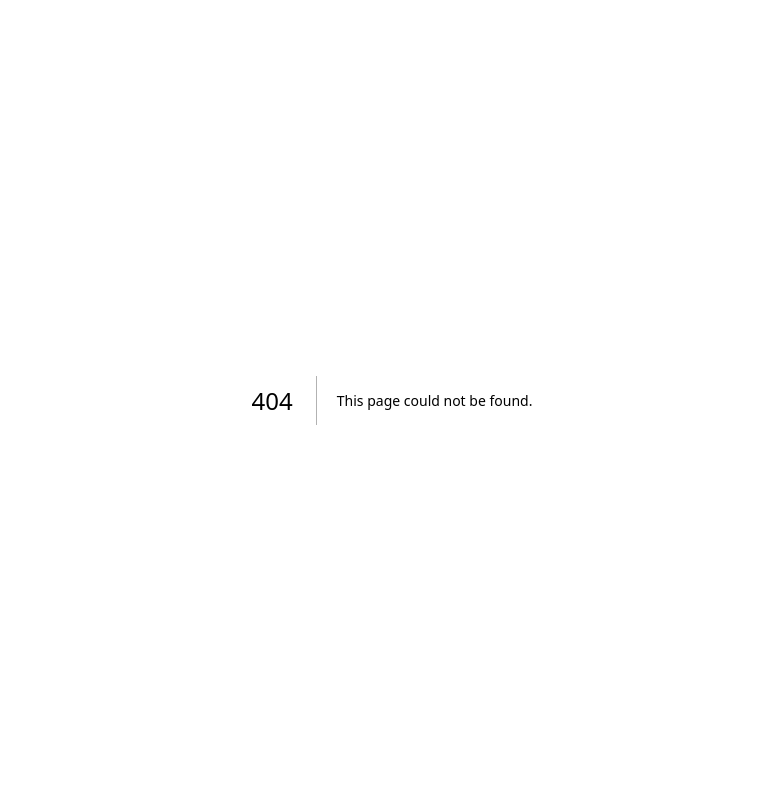
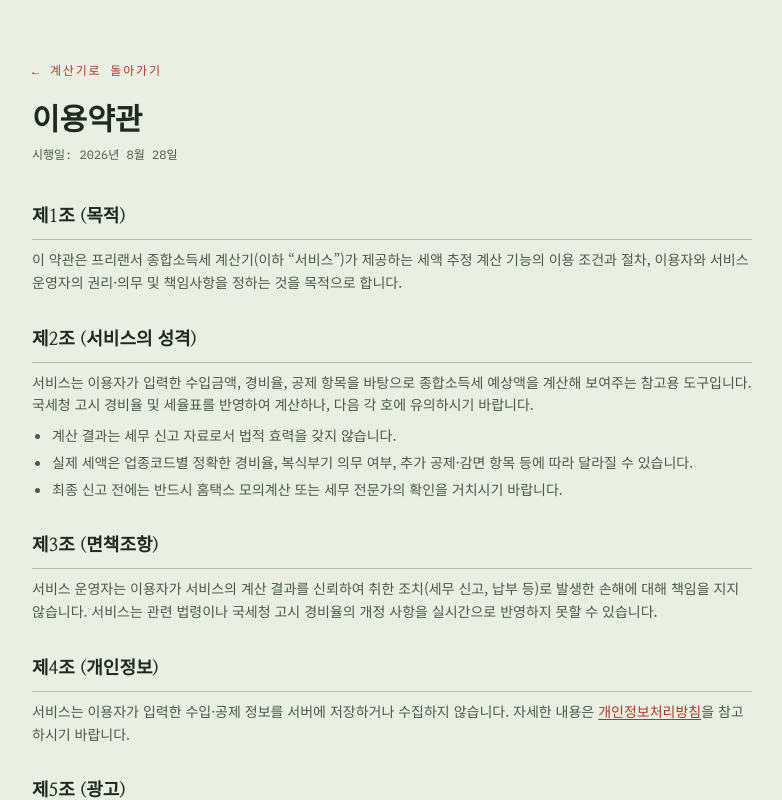
Before and after one commit to bumi0666/Tax, a Next.js app in the folder freelancer-tax-calc/freelancer-tax-calc/: page /terms in a window 1280 px wide. Before the commit this address had no page. Shown: the top 800 px of the page, without its empty margins (248-1030 px from the left). Built offline with nearby package versions, Linux system fonts and the light colour scheme.

Commit message:
Add files via upload

```diff
--- a/freelancer-tax-calc/freelancer-tax-calc/app/page.tsx
+++ b/freelancer-tax-calc/freelancer-tax-calc/app/page.tsx
@@ -1,3 +1,4 @@
+import Link from "next/link";
 import Calculator from "./components/Calculator";
 
 export default function Home() {
@@ -22,9 +23,19 @@ export default function Home() {
         <Calculator />
 
         <footer className="mt-16 pt-6 border-t border-[var(--rule)] text-[12px] text-[var(--ink-soft)] leading-relaxed">
-          2026년 5월 신고(2025년 귀속) 세율표 기준 추정 계산입니다. 실제 세액은 소득공제·세액공제
-          항목, 복식부기 의무 여부 등에 따라 달라질 수 있으니 최종 신고 전 홈택스 모의계산 또는
-          세무 전문가 확인을 권장합니다.
+          <p>
+            2026년 5월 신고(2025년 귀속) 세율표 기준 추정 계산입니다. 실제 세액은 소득공제·세액공제
+            항목, 복식부기 의무 여부 등에 따라 달라질 수 있으니 최종 신고 전 홈택스 모의계산 또는
+            세무 전문가 확인을 권장합니다.
+          </p>
+          <div className="mt-4 flex gap-4 font-mono text-[11px]">
+            <Link href="/terms" className="hover:text-[var(--stamp)] hover:underline">
+              이용약관
+            </Link>
+            <Link href="/privacy" className="hover:text-[var(--stamp)] hover:underline">
+              개인정보처리방침
+            </Link>
+          </div>
         </footer>
       </div>
     </main>
--- /dev/null
+++ b/freelancer-tax-calc/freelancer-tax-calc/app/privacy/page.tsx
@@ -0,0 +1,105 @@
+import Link from "next/link";
+import type { Metadata } from "next";
+
+export const metadata: Metadata = {
+  title: "개인정보처리방침 | 프리랜서 종합소득세 계산기",
+};
+
+export default function PrivacyPage() {
+  return (
+    <main className="flex-1 bg-[var(--paper)]">
+      <div className="max-w-3xl mx-auto px-6 pt-14 pb-24">
+        <Link
+          href="/"
+          className="font-mono text-xs tracking-[0.15em] text-[var(--stamp)] mb-6 inline-block hover:underline"
+        >
+          ← 계산기로 돌아가기
+        </Link>
+
+        <h1 className="font-display text-3xl font-bold mb-2">개인정보처리방침</h1>
+        <p className="font-mono text-xs text-[var(--ink-soft)] mb-10">시행일: 2026년 8월 28일</p>
+
+        <div className="space-y-8 text-[14px] leading-relaxed text-[var(--ink)]">
+          <Section title="1. 수집하는 정보">
+            <p>
+              프리랜서 종합소득세 계산기(이하 &ldquo;서비스&rdquo;)는 계산 기능 이용을 위해
+              이용자가 입력하는 수입금액, 경비율, 공제 인원 등의 정보를 별도의 서버에 저장하지
+              않습니다. 입력값은 이용자의 브라우저 내에서만 처리되며, 페이지를 벗어나면
+              사라집니다.
+            </p>
+          </Section>
+
+          <Section title="2. 광고 및 쿠키">
+            <p>
+              서비스는 운영을 위해 Google AdSense 등 제3자 광고를 게재할 수 있습니다. Google을
+              비롯한 광고 제공업체는 이용자에게 맞춤형 광고를 제공하기 위해 쿠키를 사용할 수
+              있습니다.
+            </p>
+            <ul className="list-disc pl-5 mt-2 space-y-1">
+              <li>
+                Google의 광고 쿠키 사용에 대한 자세한 내용은{" "}
+                <a
+                  href="https://policies.google.com/technologies/ads"
+                  target="_blank"
+                  rel="noopener noreferrer"
+                  className="text-[var(--stamp)] underline underline-offset-2"
+                >
+                  Google 광고 정책 페이지
+                </a>
+                에서 확인할 수 있습니다.
+              </li>
+              <li>
+                이용자는 브라우저 설정을 통해 쿠키 저장을 거부하거나 삭제할 수 있으며, 이 경우
+                일부 광고 기능이 제한될 수 있습니다.
+              </li>
+              <li>
+                <a
+                  href="https://adssettings.google.com/"
+                  target="_blank"
+                  rel="noopener noreferrer"
+                  className="text-[var(--stamp)] underline underline-offset-2"
+                >
+                  Google 광고 설정
+                </a>
+                에서 맞춤형 광고를 비활성화할 수 있습니다.
+              </li>
+            </ul>
+          </Section>
+
+          <Section title="3. 방문 통계 분석">
+            서비스는 방문자 수, 페이지 조회수 등 서비스 개선을 위한 목적으로 Google Analytics
+            등 분석 도구를 사용할 수 있습니다. 이를 통해 수집되는 정보는 개인을 식별할 수 없는
+            형태의 통계 정보입니다.
+          </Section>
+
+          <Section title="4. 개인정보의 제3자 제공">
+            서비스는 이용자의 개인정보를 별도로 수집하지 않으므로 제3자에게 제공하지 않습니다.
+            다만 광고·분석 도구 제공업체(Google 등)가 자체 정책에 따라 쿠키 기반 정보를 처리할
+            수 있습니다.
+          </Section>
+
+          <Section title="5. 문의처">
+            개인정보처리방침에 대한 문의사항은 서비스 내 안내된 연락처로 문의해 주시기
+            바랍니다.
+          </Section>
+
+          <Section title="6. 방침의 변경">
+            이 방침은 관련 법령 또는 서비스 운영 방침에 따라 변경될 수 있으며, 변경 시 이
+            페이지를 통해 공지합니다.
+          </Section>
+        </div>
+      </div>
+    </main>
+  );
+}
+
+function Section({ title, children }: { title: string; children: React.ReactNode }) {
+  return (
+    <section>
+      <h2 className="font-display text-lg font-bold mb-2 pb-2 border-b border-[var(--rule)]">
+        {title}
+      </h2>
+      <div className="text-[var(--ink-soft)]">{children}</div>
+    </section>
+  );
+}
--- /dev/null
+++ b/freelancer-tax-calc/freelancer-tax-calc/app/terms/page.tsx
@@ -0,0 +1,87 @@
+import Link from "next/link";
+import type { Metadata } from "next";
+
+export const metadata: Metadata = {
+  title: "이용약관 | 프리랜서 종합소득세 계산기",
+};
+
+export default function TermsPage() {
+  return (
+    <main className="flex-1 bg-[var(--paper)]">
+      <div className="max-w-3xl mx-auto px-6 pt-14 pb-24">
+        <Link
+          href="/"
+          className="font-mono text-xs tracking-[0.15em] text-[var(--stamp)] mb-6 inline-block hover:underline"
+        >
+          ← 계산기로 돌아가기
+        </Link>
+
+        <h1 className="font-display text-3xl font-bold mb-2">이용약관</h1>
+        <p className="font-mono text-xs text-[var(--ink-soft)] mb-10">시행일: 2026년 8월 28일</p>
+
+        <div className="space-y-8 text-[14px] leading-relaxed text-[var(--ink)]">
+          <Section title="제1조 (목적)">
+            이 약관은 프리랜서 종합소득세 계산기(이하 &ldquo;서비스&rdquo;)가 제공하는 세액
+            추정 계산 기능의 이용 조건과 절차, 이용자와 서비스 운영자의 권리·의무 및 책임사항을
+            정하는 것을 목적으로 합니다.
+          </Section>
+
+          <Section title="제2조 (서비스의 성격)">
+            <p>
+              서비스는 이용자가 입력한 수입금액, 경비율, 공제 항목을 바탕으로 종합소득세
+              예상액을 계산해 보여주는 참고용 도구입니다. 국세청 고시 경비율 및 세율표를
+              반영하여 계산하나, 다음 각 호에 유의하시기 바랍니다.
+            </p>
+            <ul className="list-disc pl-5 mt-2 space-y-1">
+              <li>계산 결과는 세무 신고 자료로서 법적 효력을 갖지 않습니다.</li>
+              <li>
+                실제 세액은 업종코드별 정확한 경비율, 복식부기 의무 여부, 추가 공제·감면 항목
+                등에 따라 달라질 수 있습니다.
+              </li>
+              <li>
+                최종 신고 전에는 반드시 홈택스 모의계산 또는 세무 전문가의 확인을 거치시기
+                바랍니다.
+              </li>
+            </ul>
+          </Section>
+
+          <Section title="제3조 (면책조항)">
+            서비스 운영자는 이용자가 서비스의 계산 결과를 신뢰하여 취한 조치(세무 신고,
+            납부 등)로 발생한 손해에 대해 책임을 지지 않습니다. 서비스는 관련 법령이나 국세청
+            고시 경비율의 개정 사항을 실시간으로 반영하지 못할 수 있습니다.
+          </Section>
+
+          <Section title="제4조 (개인정보)">
+            서비스는 이용자가 입력한 수입·공제 정보를 서버에 저장하거나 수집하지 않습니다.
+            자세한 내용은{" "}
+            <Link href="/privacy" className="text-[var(--stamp)] underline underline-offset-2">
+              개인정보처리방침
+            </Link>
+            을 참고하시기 바랍니다.
+          </Section>
+
+          <Section title="제5조 (광고)">
+            서비스는 운영 비용 충당을 위해 광고를 게재할 수 있으며, 광고 서비스 제공을 위해
+            제3자(Google 등)의 쿠키가 사용될 수 있습니다.
+          </Section>
+
+          <Section title="제6조 (약관의 변경)">
+            이 약관은 서비스 운영상 필요에 따라 개정될 수 있으며, 개정 시 이 페이지를 통해
+            공지합니다.
+          </Section>
+        </div>
+      </div>
+    </main>
+  );
+}
+
+function Section({ title, children }: { title: string; children: React.ReactNode }) {
+  return (
+    <section>
+      <h2 className="font-display text-lg font-bold mb-2 pb-2 border-b border-[var(--rule)]">
+        {title}
+      </h2>
+      <div className="text-[var(--ink-soft)]">{children}</div>
+    </section>
+  );
+}
```
